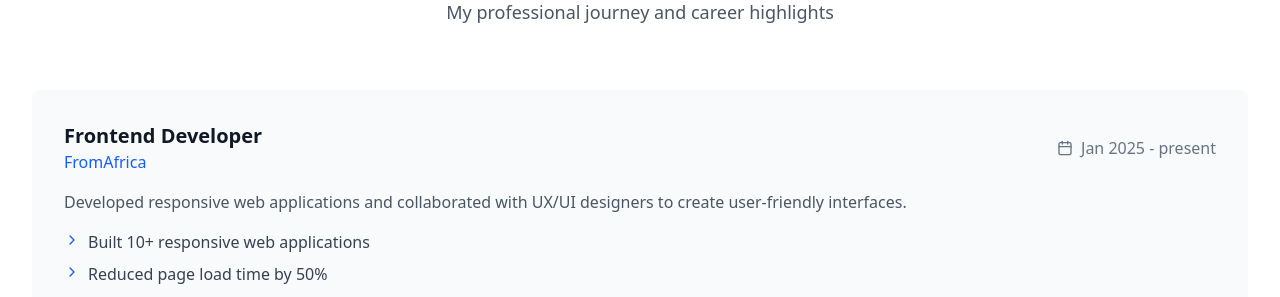
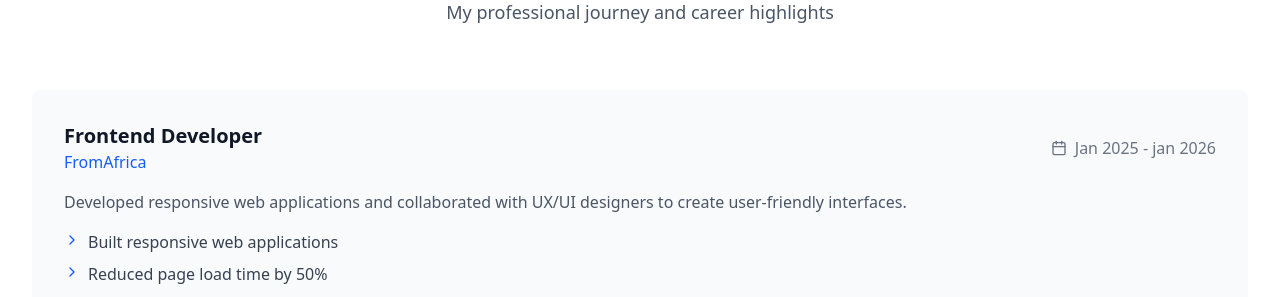
Before and after one commit to 0xidennis/IFY, a React (Vite) app: page / in a window 1280 px wide. Shown: the part 4580-4877 px from the top of the page. Built offline with nearby package versions, Linux system fonts and the light colour scheme.

Commit message:
first commit

```diff
--- a/src/Page/Portfolio.jsx
+++ b/src/Page/Portfolio.jsx
@@ -122,10 +122,10 @@ const Portfolio = () => {
     {
       company: 'FromAfrica',
       position: 'Frontend Developer',
-      duration: 'Jan 2025 - present',
+      duration: 'Jan 2025 - jan 2026',
       description: 'Developed responsive web applications and collaborated with UX/UI designers to create user-friendly interfaces.',
       achievements: [
-        'Built 10+ responsive web applications',
+        'Built responsive web applications',
         'Reduced page load time by 50%',
         'Implemented modern React patterns and hooks'
       ]
@@ -234,7 +234,7 @@ const Portfolio = () => {
                   View My Work
                 </button>
                 <a
-                  href="/Resume.pdf"
+                  href="/Menewe cv.docx.pdf"
                   download
                   className="px-8 py-4 border-2 border-gray-300 text-gray-700 font-medium rounded-lg hover:border-blue-600 hover:text-blue-600 transition-colors flex items-center justify-center gap-2"
                 >
```
Also changed, not shown: 1 other file (tests, documents, lock files or other folders).
